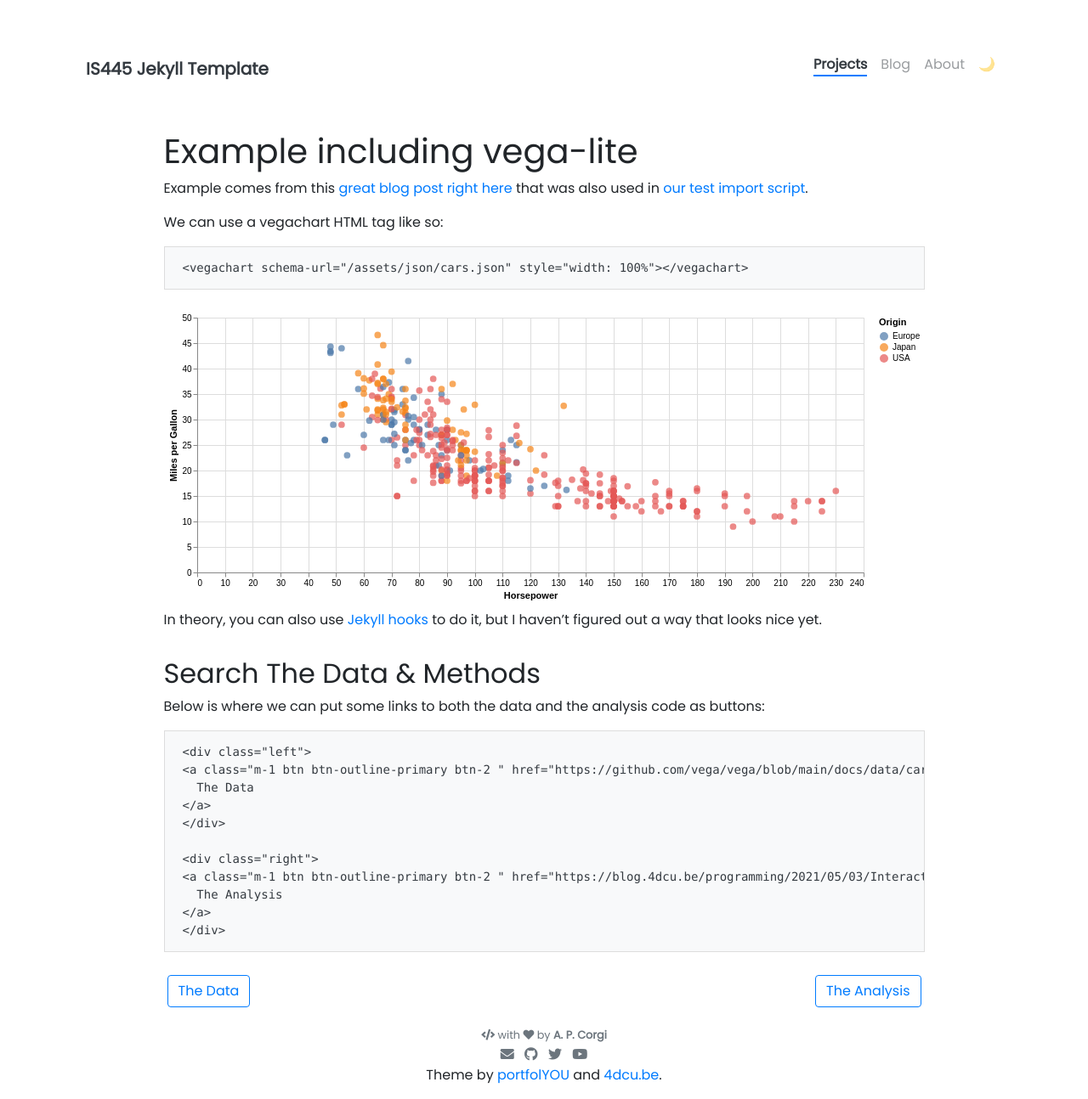
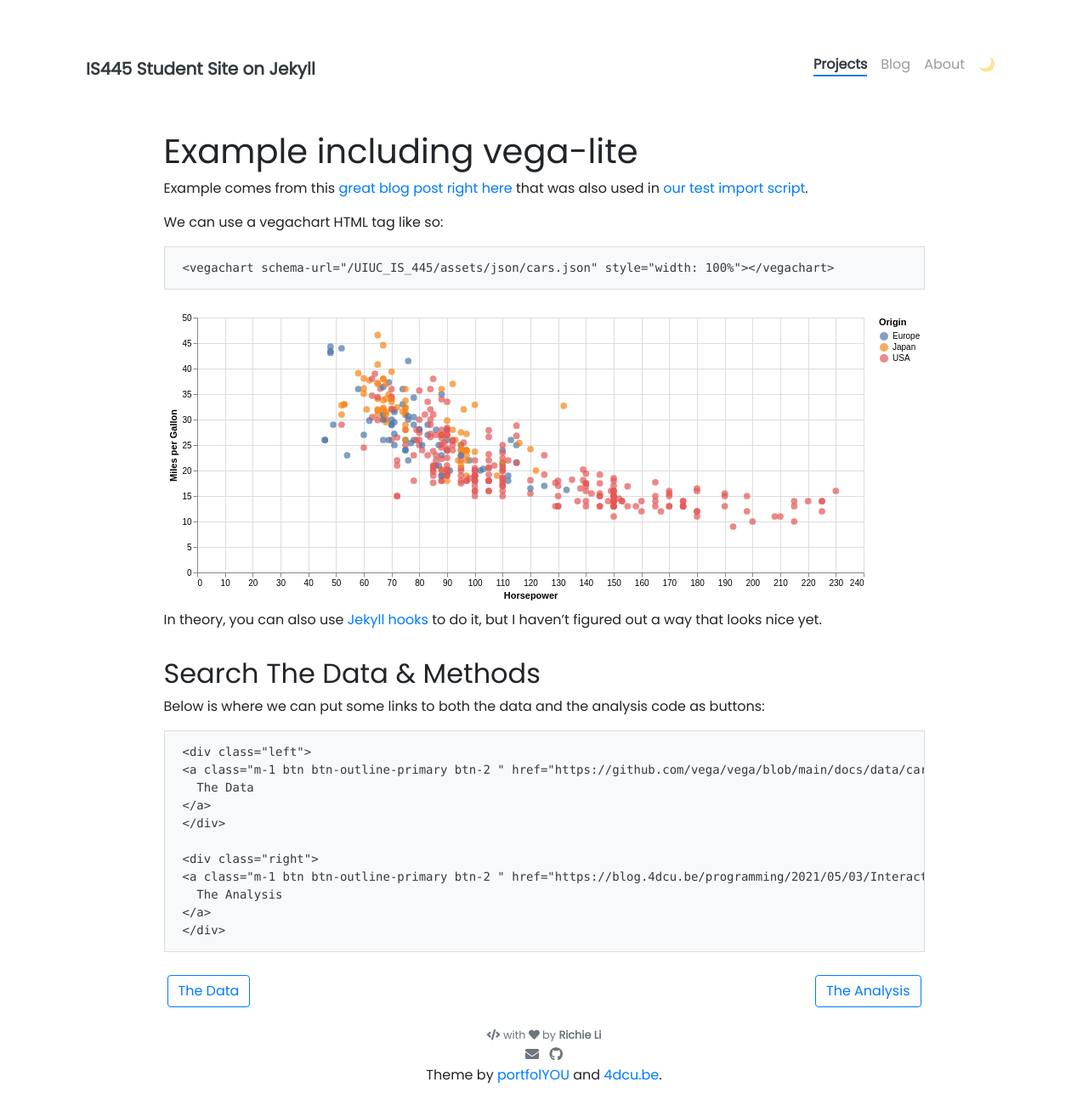
Before and after one commit to 50206richie/UIUC_IS_445, a Jekyll site: the page built from _projects/1_Vega_lite_project.md, in a window 1280 px wide. Shown: the whole page at 85% size. Built offline with Jekyll 4.4.1, drawn with Linux system fonts in a browser that asks for light colours; nearby versions of some CDN libraries.

Commit message:
Changed yml to personal info

```diff
--- a/_config.yml
+++ b/_config.yml
@@ -5,13 +5,13 @@
 # NOTE: it looks like you need to rebuild + repush everytime you update this _config.yml file
 
 ### Site Settings ###
-title               : IS445 Jekyll Template
+title               : IS445 Student Site on Jekyll
 description         : >-
-                      I am definitely not a corgi!
-baseurl             : ""   # Change to empty quotes if you are hosting your site at <your-username>.github.io directly,
+                      Cuter than a corgi!
+baseurl             : "/UIUC_IS_445"   # Change to empty quotes if you are hosting your site at <your-username>.github.io directly,
 #                                             otherwise will be hosted at <your-username>.github.io/{{base_url}}
 repository          :                     # Change to <your-username> for github OR, if that doesn't work <your-username>/<your-username>.github.io (or remove it if you don't need remote projects) -- for example, I would put "jnaiman" without the quotes after the ":" here
-open_new_tab        : false                             # Opens external URLs in new tab (works for posts, projects and navbar only)
+open_new_tab        : true                             # Opens external URLs in new tab (works for posts, projects and navbar only)
 
 
 ### Plugins ###
@@ -34,13 +34,13 @@ nav_exclude:                                            # The following paths ar
 
 ### Author Info ###
 author:
-  name              : A. P. Corgi
+  name              : Richie Li
   image             : https://source.unsplash.com/300x300/?corgi&derpy
 #  behance           : your_username
 # dribbble          : your_username
-  email             : username@domain.com
+  email             : richie50206@gmail.com
 #  facebook          : your_username
-  github            : jnaiman # JPN
+  github            : 50206richie
 # gitlab            : your_username
 # instagram         : your_username
 # kaggle            : your_username
@@ -51,9 +51,9 @@ author:
 # stackoverflow     : your_user_id
 # tumblr            : your_username.tumblr.com
 #  twitch            : your_username
-  twitter           : your_username
+  # twitter           : your_username
 #  vimeo             : your_username
-  youtube           : your_channel_name
+  # youtube           : your_channel_name
 # keybase           : your_username
 
 
--- /dev/null
+++ b/open_jekyll.txt
@@ -0,0 +1 @@
+bundle exec jekyll serve
```
Also changed, not shown: 12 other files.
